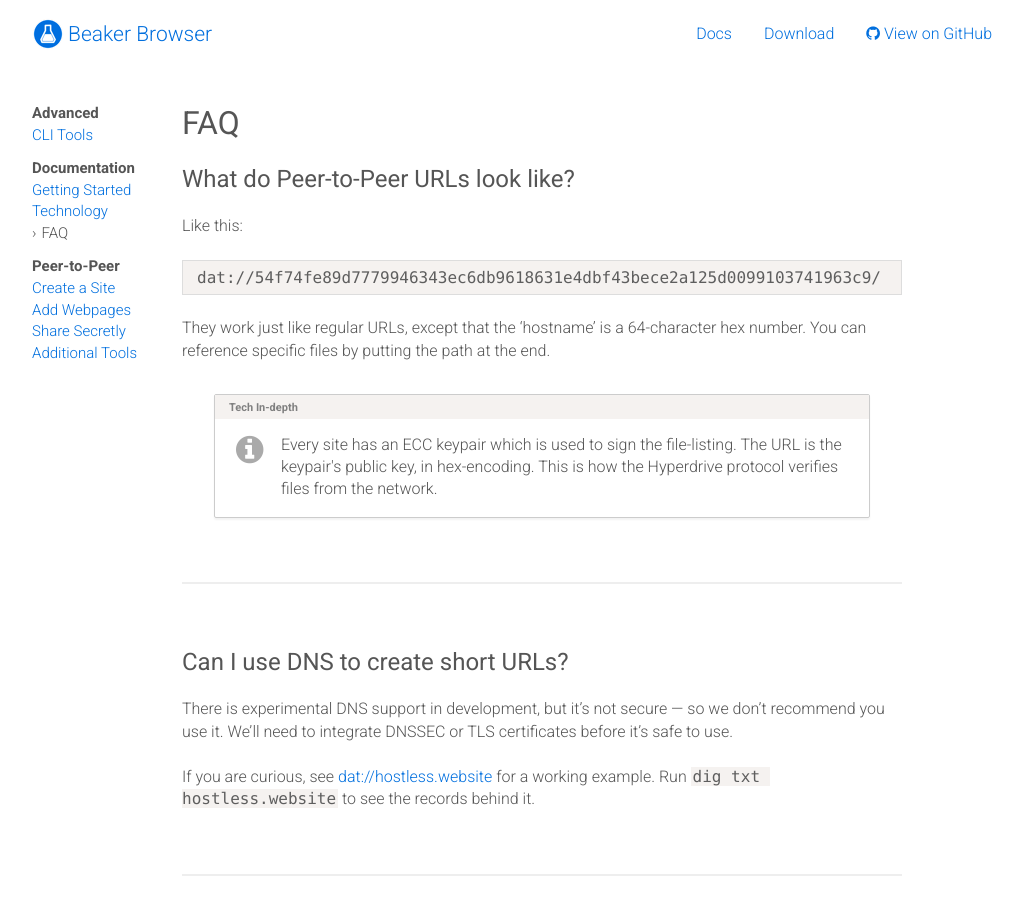
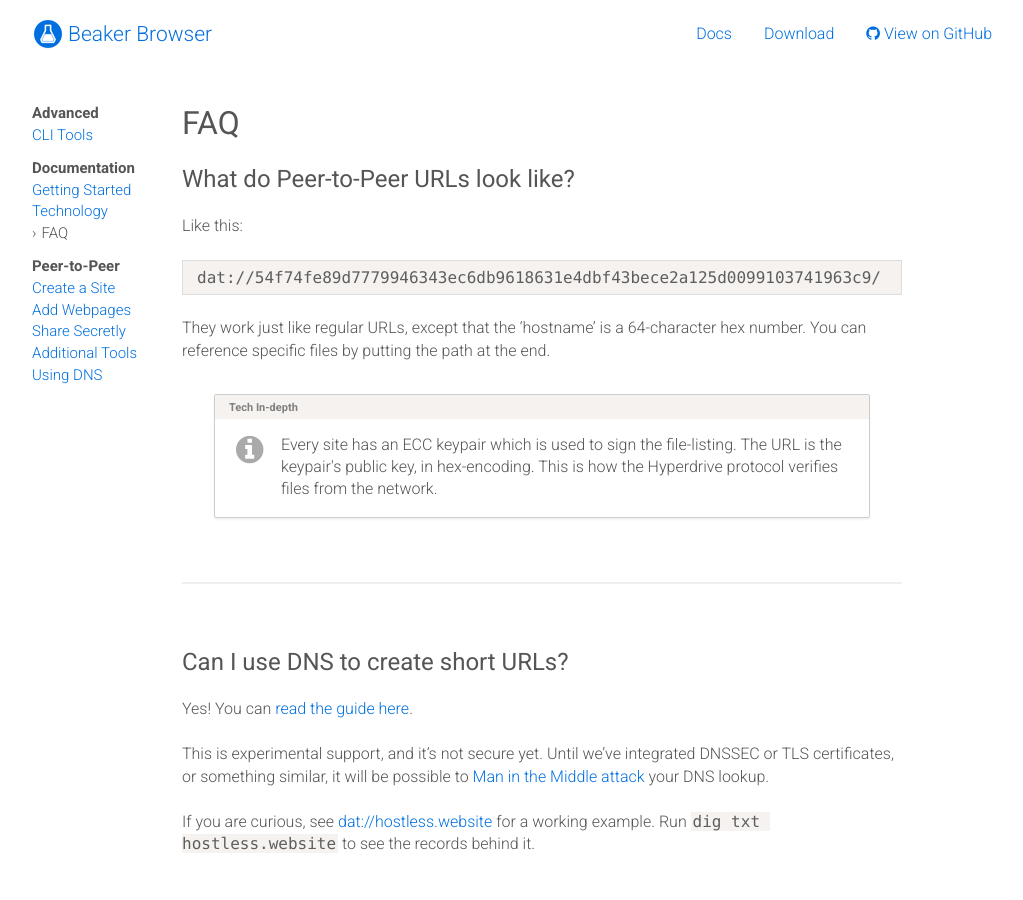
Before and after one commit to beakerbrowser/beakerbrowser.com, a Jekyll site: the page built from _docs/faq.md, in a window 1280 px wide and 900 px high. Shown: the whole window, without its empty margins (128-1151 px from the left). Built offline with Jekyll 4.4.1, drawn with Linux system fonts in a browser that asks for light colours.

Commit message:
update dns documentation

```diff
--- a/_docs/faq.md
+++ b/_docs/faq.md
@@ -30,10 +30,14 @@ You can reference specific files by putting the path at the end.
 
 ### Can I use DNS to create short URLs?
 
-There is experimental DNS support in development, but it's not secure &mdash; so we don't recommend you use it.
-We'll need to integrate DNSSEC or TLS certificates before it's safe to use.
+Yes!
+You can [read the guide here](/docs/p2p/dns.html).
 
-If you are curious, see <a href="dat://hostless.website">dat://hostless.website</a> for a working example. Run `dig txt hostless.website` to see the records behind it.
+This is experimental support, and it's not secure yet.
+Until we've integrated DNSSEC or TLS certificates, or something similar, it will be possible to [Man in the Middle attack](https://en.wikipedia.org/wiki/Man-in-the-middle_attack) your DNS lookup.
+
+If you are curious, see <a href="dat://hostless.website">dat://hostless.website</a> for a working example.
+Run `dig txt hostless.website` to see the records behind it.
 
 ---
 
```
Also changed, not shown: _docs/p2p/dns.md (added, +30 -0 lines).
